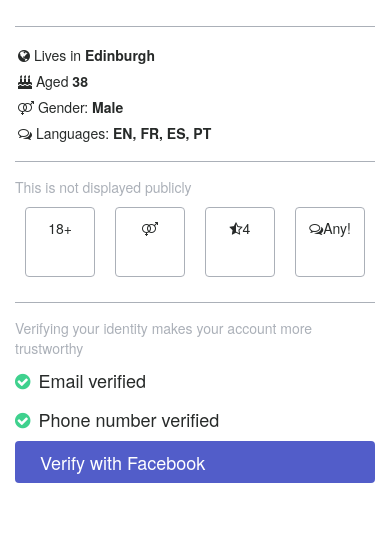
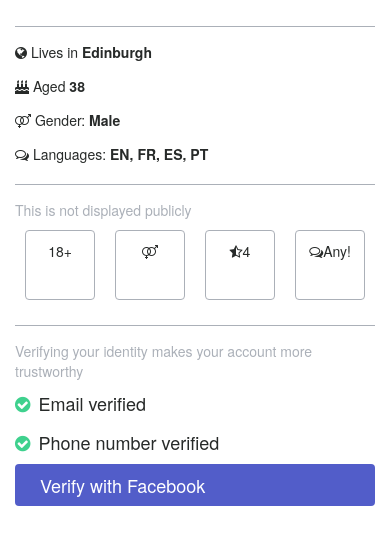
Before and after one commit to probablytom/HHr, a plain HTML site: page phonegap/www/profile.html in a window 390 px wide. Shown: the part 203-748 px from the top of the page. Drawn offline with Linux system fonts and the light colour scheme; some packages are replaced by stand-ins of ours.

Commit message:
Better spacing for identity-section

```diff
--- a/phonegap/www/css/index.css
+++ b/phonegap/www/css/index.css
@@ -250,7 +250,11 @@ body {
 }
 
 .identity.section div {
-  padding: 3px;
+  padding-bottom: 14px;
+}
+
+.identity.section div:last-child {
+  padding-bottom: 5px;
 }
 
 .option-wrapper {
```
